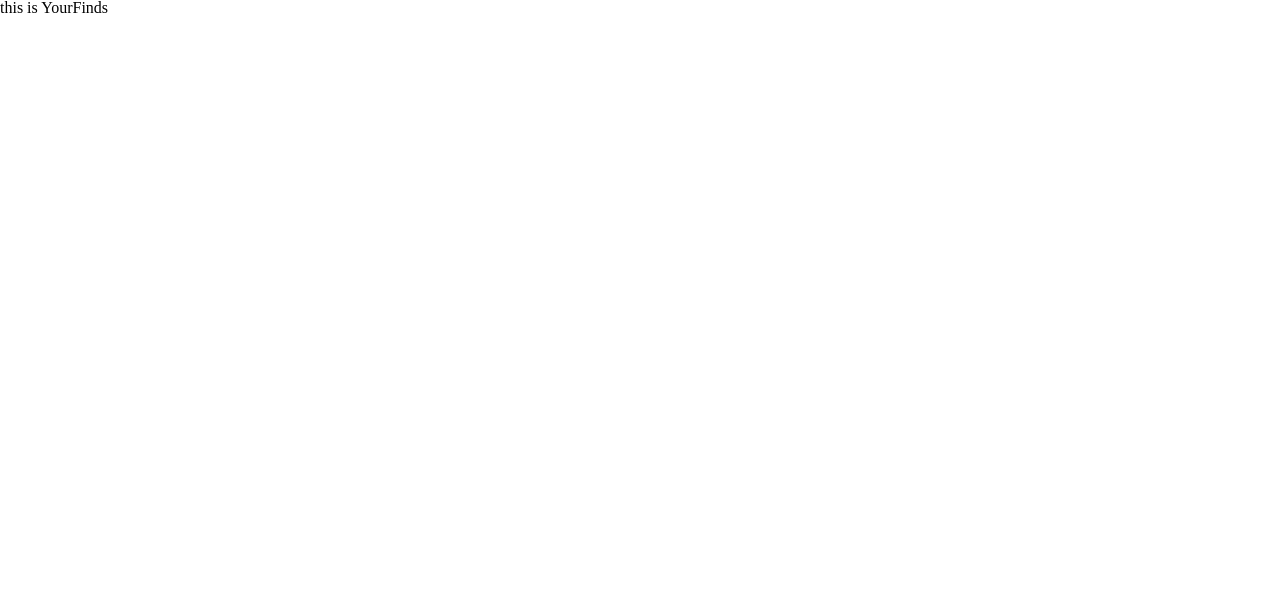
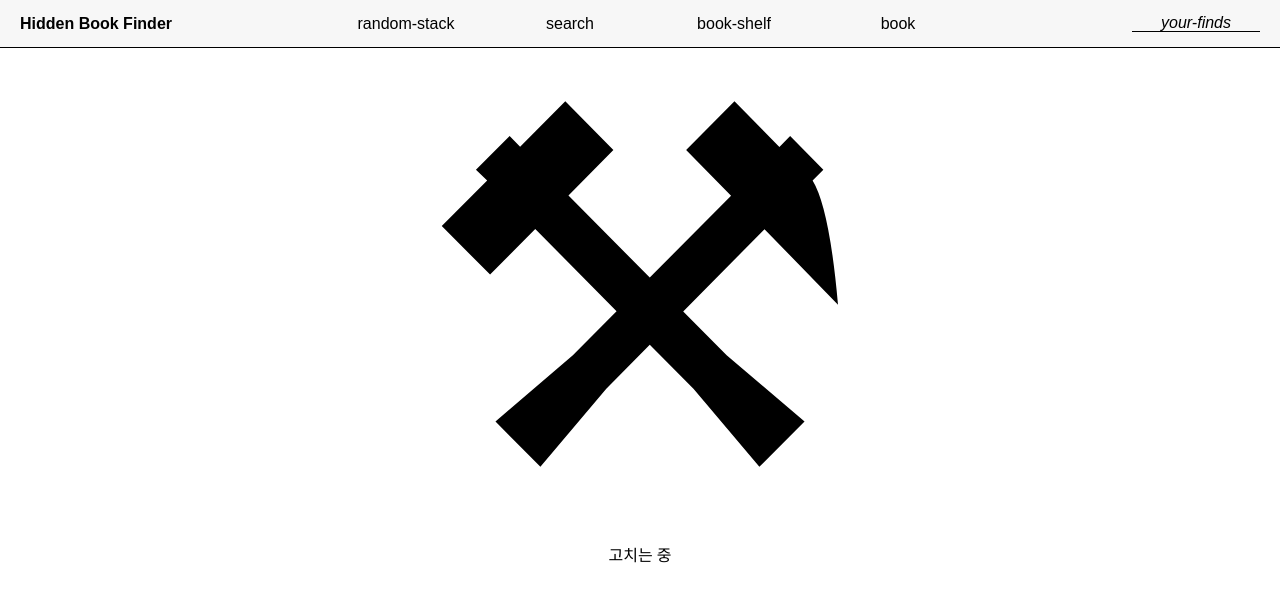
Before and after one commit to 0dot77/library-project, a React (Vite) app: page /your-finds in a window 1280 px wide. Shown: the top 602 px of the page. Built offline with nearby package versions, Linux system fonts and the light colour scheme; a web font is replaced by a local one.

Commit message:
fix: your-finds

```diff
--- a/src/components/Nav.jsx
+++ b/src/components/Nav.jsx
@@ -115,9 +115,15 @@ function Nav() {
         )}
       </ContentsContainer>
 
-      <Content to={`/your-finds`} activebottomborder={activebottomborder}>
-        your finds
-      </Content>
+      {pathname === '/your-finds' ? (
+        <ClickedContent as="p" activebottomborder={activebottomborder}>
+          your-finds
+        </ClickedContent>
+      ) : (
+        <Content to={`/your-finds`} activebottomborder={activebottomborder}>
+          your-finds
+        </Content>
+      )}
     </Container>
   );
 }
--- a/src/routes/YourFinds.jsx
+++ b/src/routes/YourFinds.jsx
@@ -1,8 +1,28 @@
-import React from "react";
+import React from 'react';
+import styled from 'styled-components';
+import Nav from '../components/Nav';
+
+const FixContainer = styled.div`
+  width: 100%;
+  height: 100%;
+  display: flex;
+  align-items: center;
+  justify-content: center;
+  flex-direction: column;
+`;
+
+const Fix = styled.p`
+  font-size: 500px;
+`;
+
 function YourFinds() {
   return (
     <>
-      <h1>this is YourFinds</h1>
+      <Nav />
+      <FixContainer>
+        <Fix>⚒</Fix>
+        <p>고치는 중</p>
+      </FixContainer>
     </>
   );
 }
```
